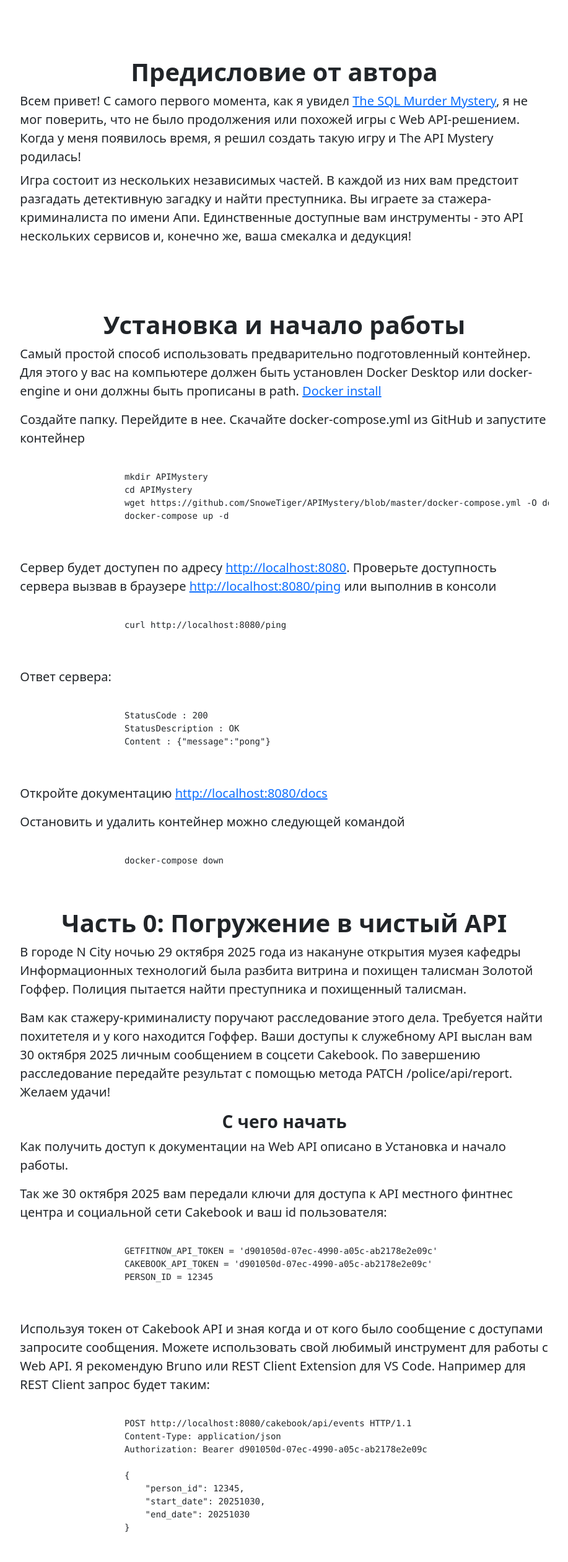
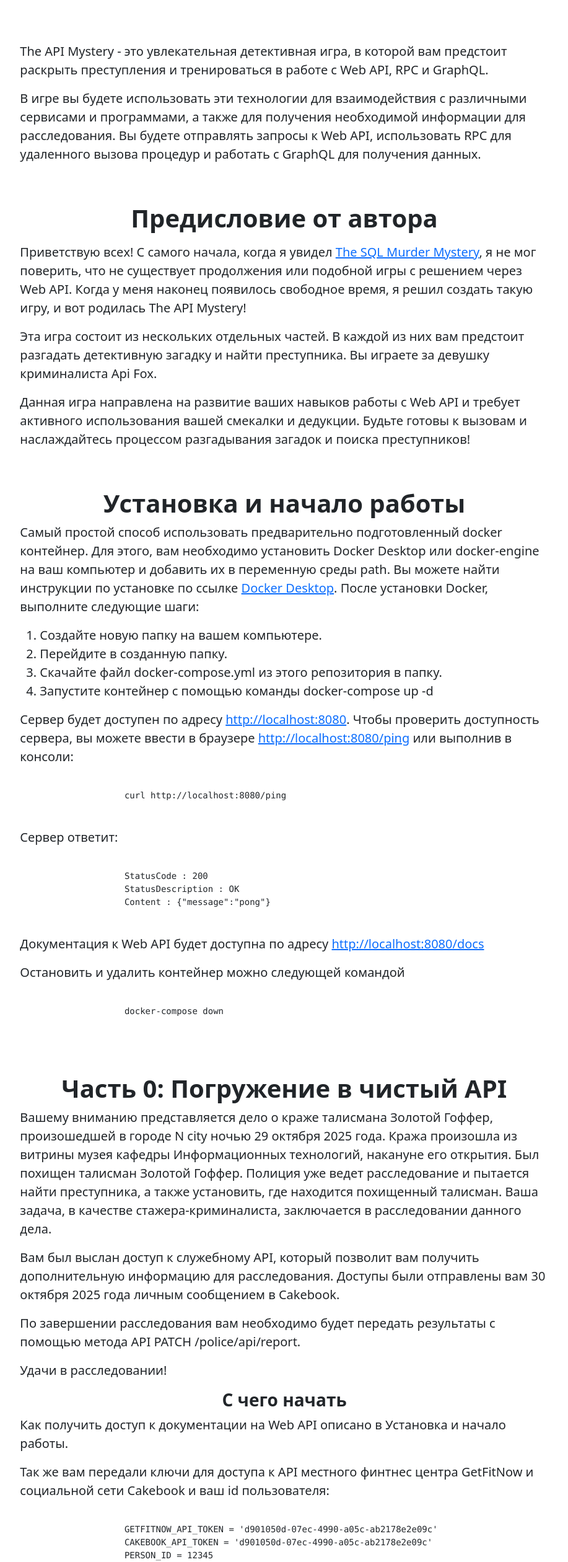
Before and after one commit to SnoweTiger/APIMystery, a plain HTML site: page index.html in a window 1280 px wide. Shown: the part 140-2660 px from the top of the page at 62% size, without its empty margins (181-1098 px from the left). Drawn offline with nearby package versions, Linux system fonts and the light colour scheme.

Commit message:
update webpage

```diff
--- a/index.html
+++ b/index.html
@@ -23,60 +23,76 @@
 
     <h1 class="text-center display-1 fw-bold">The API Mystery</h1>
 
-    <div class="py-5 my-5 text-center">
+    <div class="py-3 mt-5 text-center">
+        <div class="col-lg-8 mx-auto text-start">
+            <p class="lead mt-2">
+                <b>The API Mystery</b> - это увлекательная детективная игра, в которой вам предстоит раскрыть преступления и тренироваться в
+                работе с <b>Web API, RPC и GraphQL</b>.
+            </p>
+            <p class="lead mt-2">
+                В игре вы будете использовать эти технологии для взаимодействия с различными сервисами и программами, а также для
+                получения необходимой информации для расследования. Вы будете отправлять запросы к <b>Web API</b>, использовать <b>RPC</b> для
+                удаленного вызова процедур и работать с <b>GraphQL</b> для получения данных.
+            </p>
+        </div>
+    </div>
+
+    <div class="py-3 mt-3 text-center">
         <h2 class="display-6 fw-bold">Предисловие от автора</h2>
 
         <div class="col-lg-8 mx-auto text-start">
-            <p class="lead mb-2">
-                Всем привет! С самого первого момента, как я увидел <a href="https://mystery.knightlab.com/">The SQL Murder Mystery</a>, я не мог
-                поверить, что не было продолжения или похожей игры с <b>Web API</b>-решением. Когда у меня появилось время, я решил создать
-                такую игру и <b>The API Mystery</b> родилась!
+            <p class="lead mt-3">
+                Приветствую всех! С самого начала, когда я увидел <a href="https://mystery.knightlab.com/">The SQL Murder Mystery</a>, я не мог
+                поверить, что не существует продолжения или подобной игры с решением через Web API. Когда у меня наконец появилось
+                свободное время, я решил создать такую игру, и вот родилась <b>The API Mystery!</b>
             </p>
-            <p class="lead mb-2">
-                Игра состоит из нескольких независимых частей. В каждой из них вам предстоит разгадать детективную загадку и найти
-                преступника. Вы играете за стажера-криминалиста по имени Апи. Единственные доступные вам инструменты - это API
-                нескольких сервисов и, конечно же, ваша смекалка и дедукция!
+
+            <p class="lead mt-3">
+                Эта игра состоит из нескольких отдельных частей. В каждой из них вам предстоит разгадать детективную загадку и найти
+                преступника. Вы играете за девушку криминалиста <b>Api Fox</b>.
+
+            </p>
+
+            <p class="lead mt-3">
+                Данная игра направлена на развитие ваших навыков работы с <b>Web API</b> и требует активного использования вашей смекалки и
+                дедукции. Будьте готовы к вызовам и наслаждайтесь процессом разгадывания загадок и поиска преступников!
             </p>
         </div>
-
     </div>
 
-    <div class="mt-4 text-center">
+    <div class="py-3 mt-3 text-center">
         <h2 class="display-6 fw-bold">Установка и начало работы</h2>
         <div class="col-lg-8 mx-auto text-start">
             <p class="lead">
-                Самый простой способ использовать предварительно подготовленный контейнер. Для этого у вас на компьютере должен быть
-                установлен <b>Docker Desktop</b> или <b>docker-engine</b> и они должны быть прописаны в <b>path</b>. <a href="https://docs.docker.com/desktop/install/windows-install/">Docker install</a>
+                Самый простой способ использовать предварительно подготовленный docker контейнер. Для этого, вам необходимо установить <b>Docker
+                Desktop</b> или <b>docker-engine</b> на ваш компьютер и добавить их в переменную среды <b>path</b>. Вы можете найти инструкции по
+                установке по ссылке <a href="https://docs.docker.com/desktop/install/windows-install/">Docker Desktop</a>. После установки Docker, выполните следующие шаги:
             </p>
 
+            <ol class="lead">
+                <li>Создайте новую папку на вашем компьютере.</li>
+                <li>Перейдите в созданную папку.</li>
+                <li>Скачайте файл <b>docker-compose.yml</b> из этого репозитория в папку.
+
+                </li>
+                <li>Запустите контейнер с помощью команды <b>docker-compose up -d</b></li>
+            </ol>
+
             <p class="lead">
-                Создайте папку. Перейдите в нее. Скачайте <b>docker-compose.yml</b> из GitHub и запустите контейнер
+                Сервер будет доступен по адресу <a href="http://localhost:8080">http://localhost:8080</a>.
+                Чтобы проверить доступность сервера, вы можете ввести в браузере <a href="http://localhost:8080/ping">http://localhost:8080/ping</a>
+                или выполнив в консоли:
             </p>
 
-            <pre class="mx-0 text-start">
-                <code>
-                    mkdir APIMystery
-                    cd APIMystery
-                    wget https://github.com/SnoweTiger/APIMystery/blob/master/docker-compose.yml -O docker-compose.yml
-                    docker-compose up -d
-                </code>
-            </pre>
-
-
-            <p class="lead">
-                Сервер будет доступен по адресу <a href="http://localhost:8080">http://localhost:8080</a>. Проверьте доступность сервера вызвав в браузере
-                <a href="http://localhost:8080/ping">http://localhost:8080/ping</a> или выполнив в консоли
-            </p>
-
-            <pre class="mx-0 text-start">
+            <pre class="mx-0 my-0 text-start">
                 <code>
                     curl http://localhost:8080/ping
                 </code>
             </pre>
 
-            <p class="lead">Ответ сервера:</p>
+            <p class="lead">Сервер ответит:</p>
 
-            <pre class="mx-0 text-start">
+            <pre class="mx-0 my-0 text-start">
                 <code>
                     StatusCode : 200
                     StatusDescription : OK
@@ -84,11 +100,11 @@
                 </code>
             </pre>
 
-            <p class="lead">Откройте документацию <a href="http://localhost:8080/docs">http://localhost:8080/docs</a></p>
+            <p class="lead">Документация к Web API будет доступна по адресу <a href="http://localhost:8080/docs">http://localhost:8080/docs</a></p>
 
             <p class="lead">Остановить и удалить контейнер можно следующей командой</p>
 
-            <pre class="mx-0 text-start">
+            <pre class="mx-0 my-0 text-start">
                 <code>
                     docker-compose down
                 </code>
@@ -96,29 +112,42 @@
         </div>
     </div>
 
-    <div class="mt-4 text-center">
+    <div class="py-3 mt-3 text-center">
         <h2 class="display-6 fw-bold">Часть 0: Погружение в чистый API</h2>
         <div class="col-lg-8 mx-auto text-start">
-            <p class="lead">В городе <b>N City ночью 29 октября 2025</b> года из накануне открытия музея кафедры Информационных технологий была разбита
-            витрина и похищен талисман <b>Золотой Гоффер</b>. Полиция пытается найти преступника и похищенный талисман.</p>
             <p class="lead">
-                Вам как стажеру-криминалисту поручают расследование этого дела.
-                Требуется найти похитетеля и у кого находится Гоффер. Ваши доступы к служебному API выслан вам 30 октября 2025 личным
-                сообщением в соцсети <b>Cakebook</b>. По завершению расследование передайте результат с помощью метода <b>PATCH /police/api/report</b>. Желаем удачи!
+                Вашему вниманию представляется дело о краже талисмана <b>Золотой Гоффер</b>, произошедшей в городе <b>N city ночью 29 октября 2025</b>
+                года. Кража произошла из витрины музея кафедры Информационных технологий, накануне его открытия. Был похищен талисман
+                Золотой Гоффер. Полиция уже ведет расследование и пытается найти преступника, а также установить, где находится
+                похищенный талисман. Ваша задача, в качестве стажера-криминалиста, заключается в расследовании данного дела.
+            </p>
+
+            <p class="lead">
+                Вам был выслан доступ к служебному API, который позволит вам получить дополнительную информацию для расследования.
+                Доступы были отправлены вам <b>30 октября 2025</b> года личным сообщением в <b>Cakebook</b>.
+            </p>
+
+            <p class="lead">
+                По завершении расследования вам необходимо будет передать результаты с помощью метода API
+                <b>PATCH /police/api/report</b>.
+            </p>
+
+            <p  class="lead">
+                Удачи в расследовании!
             </p>
         </div>
 
         <h3 class="display-7 fw-bold">С чего начать</h3>
         <div class="col-lg-8 mx-auto text-start">
             <p class="lead">
-                Как получить доступ к документации на <b>Web API</b> описано в <b>Установка и начало работы</b>.
+                Как получить доступ к документации на Web API описано в <b>Установка и начало работы</b>.
             </p>
 
             <p class="lead">
-                Так же 30 октября 2025 вам передали ключи для доступа к API местного финтнес центра и социальной сети <b>Cakebook</b> и ваш
-                id пользователя:
+                Так же вам передали ключи для доступа к API местного финтнес центра GetFitNow и социальной сети <b>Cakebook</b> и ваш id
+                пользователя:
             </p>
-            <pre class="mx-0 text-start">
+            <pre class="mx-0 my-0 text-start">
                 <code>
                     GETFITNOW_API_TOKEN = 'd901050d-07ec-4990-a05c-ab2178e2e09c'
                     CAKEBOOK_API_TOKEN = 'd901050d-07ec-4990-a05c-ab2178e2e09c'
@@ -127,12 +156,14 @@
             </pre>
 
             <p class="lead">
-                Используя токен от <b>Cakebook API</b> и зная когда и от кого было сообщение с доступами запросите сообщения. Можете
-                использовать свой любимый инструмент для работы с <b>Web API</b>. Я рекомендую <b>Bruno</b> или <b>REST Client Extension</b> для VS
-                Code. Например для REST Client запрос будет таким:
+                Чтобы получить сообщения, используйте токен <b>CAKEBOOK_API_TOKEN</b>, для кого сообщение <b>PERSON_ID</b> и дату сообщения <b>20251030</b>,
+                вам потребуется выполнить HTTP-запрос к соответствующему эндпоинту API. Вы можете использовать свой любимый инструмент
+                для работы с веб-запросами, такой как <b>Bruno</b> или расширение <b>REST Client</b> для VS Code.
             </p>
-
-            <pre class="mx-0 text-start">
+            <p class="lead">
+                Вот пример запроса с использованием расширения REST Client:
+            </p>
+            <pre class="mx-0 my-0 text-start">
                 <code>
                     POST http://localhost:8080/cakebook/api/events HTTP/1.1
                     Content-Type: application/json
@@ -147,8 +178,12 @@
             </pre>
 
             <p class="lead">
-                В ответ вы получите JSON, содержащий текст сообщения с доступами к служебному API (police/api/). Далее с помощью
-                служебного API и зная дату совершения преступления получите отчет о преступлении и приступайте к расследованию.
+                В ответ вы получите JSON, содержащий сообщения от техподдержки с доступами к служебному API (police/api/).
+            </p>
+
+            <p class="lead">
+                Далее с помощью служебного API и зная дату совершения преступления получите отчет о преступлении и приступайте к
+                расследованию, метод <b>POST /police/api/report</b>.
             </p>
         </div>
 
@@ -156,14 +191,16 @@
 
         <div class="col-lg-8 mx-auto text-start">
             <p class="lead">
-                Воспользуйтесь методом <b>PATCH /police/api/report</b>. Например для REST Client так:
+                Для проверки результатов расследования вы можете использовать метод <b>PATCH /police/api/report</b>. Например, с помощью REST
+                Client вы можете отправить следующий запрос:
             </p>
 
-            <pre class="mx-0 text-start">
+            <pre class="mx-0 my-0 text-start">
                 <code>
                     PATCH http://localhost:8080/police/api/report HTTP/1.1
                     Content-Type: application/json
                     Authorization: Bearer d901050d
+
                     {
                         "suspect_id": 12345,
                         "suspect_name": "Api Fox",
@@ -171,27 +208,31 @@
                     }
                 </code>
             </pre>
+            <p class="lead">
+                В ответе судья сообщит правы ли вы.
+            </p>
         </div>
 
     </div>
 
-    <div class="py-5 my-5 text-center">
+    <div class="py-3 mt-3 text-center">
         <h2 class="display-6 fw-bold">В будущих обновлениях (Дорожная карта)</h2>
-
         <div class="col-lg-8 mx-auto text-start">
-            <p class="lead">1. Новые части</p>
-            <p class="lead">2. Больше детектива</p>
-            <p class="lead">3. Сюжетный режим</p>
-            <p class="lead">4. Загадки решаемые при помощи RPC и GraphQL</p>
-            <p class="lead">5. Загадки решаемые при помощи Web UI</p>
+            <ol class="lead">
+                <li>Новые части</li>
+                <li>Больше детектива</li>
+                <li>Сюжетный режим</li>
+                <li>Загадки решаемые при помощи RPC и GraphQL</li>
+                <li>Загадки решаемые при помощи Web UI</li>
+            </ol>
         </div>
     </div>
 
-    <div class="py-5 my-5 text-center">
+    <div class="py-3 mt-3 text-center">
         <h2 class="display-6 fw-bold">Copyright</h2>
 
         <div class="col-lg-8 mx-auto text-start">
-            <p class="lead mb-2">
+            <p class="lead">
                 Данный проект распространяется под лицензией <a href="https://github.com/SnoweTiger/APIMystery/blob/7bd92af6e8d0885a63f14029a1185bd47773f9a4/LICENSE">MIT</a> @SnoweTiger 2024.</br>
                 За основу данных проекта взята SQL база из <a href="https://mystery.knightlab.com/">The SQL Murder
                     Mystery</a>
```
